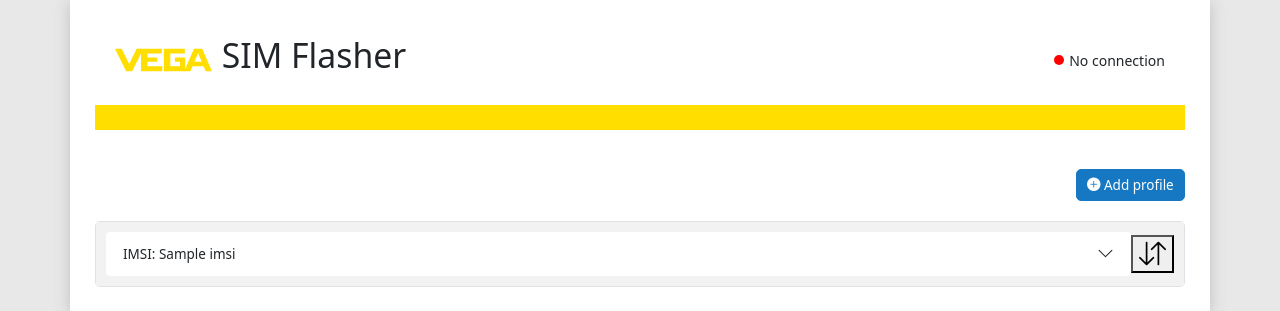
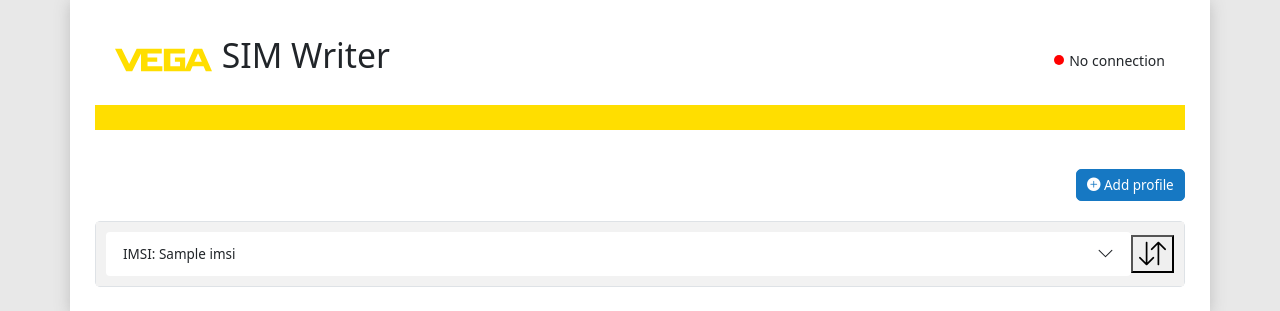
Before and after one commit to aarons20/Semesterprojekt_SIM_Webtool, a Flask app: template templates/index.html in a window 1280 px wide. Shown: the top 311 px of the page. Run offline with Flask 3, Linux system fonts and the light colour scheme; the template is opened without the code that fills it: most values are stand-ins (such as "Sample title", 1, 10 or a date in 2020).

Commit message:
Updated tool name

```diff
--- a/templates/index.html
+++ b/templates/index.html
@@ -1,7 +1,7 @@
 {% extends "baseTemplate.html" %}
 
 {% block title %}
-  SIM Flasher
+  SIM Writer
 {% endblock %}
 
 {% block extra_css %}
@@ -38,7 +38,7 @@
 {% endblock %}
 
 {% block headerTitle %}
-  SIM Flasher
+  SIM Writer
 {% endblock %}
 
 {% block statusIndicator %}
```
